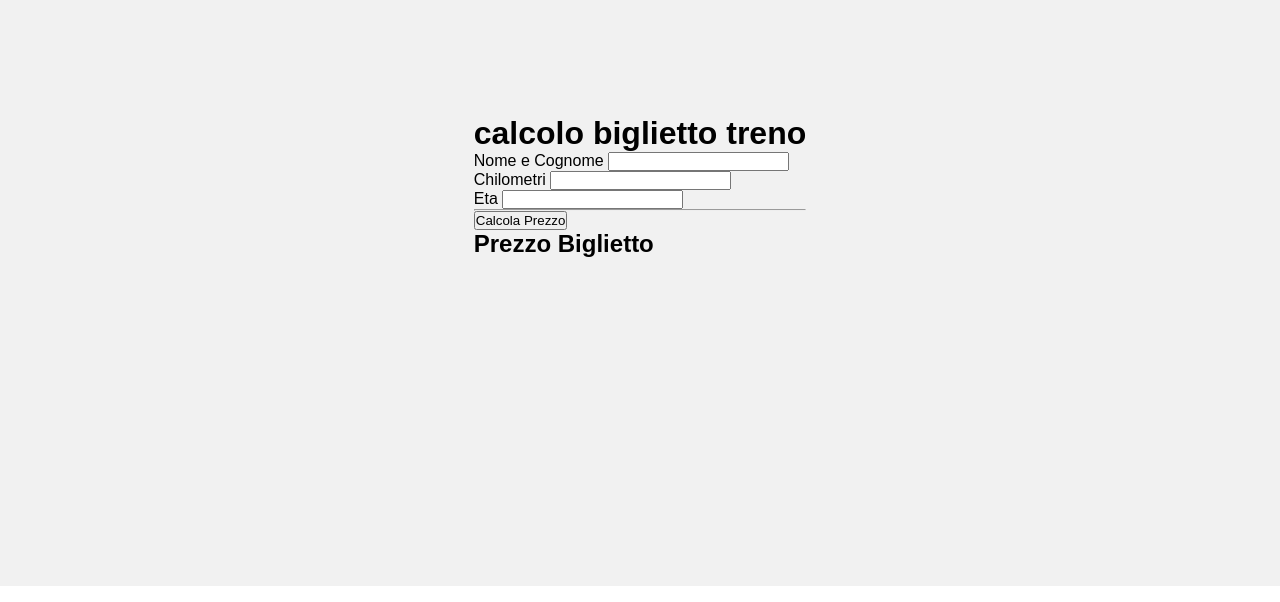
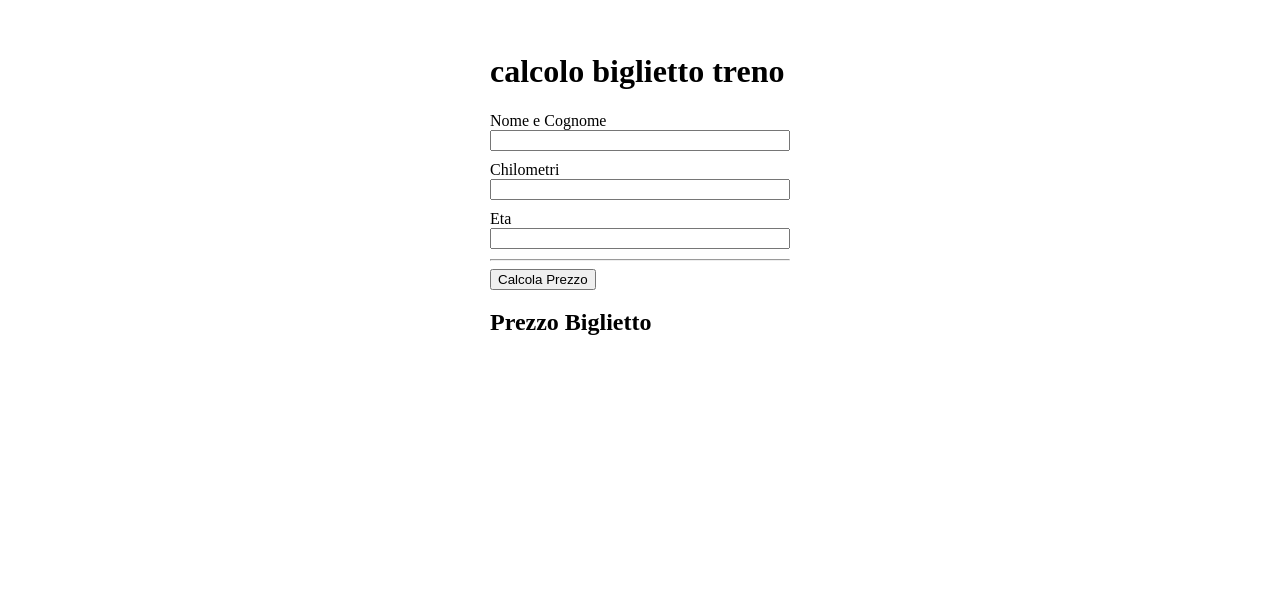
Before and after one commit to Tibaldi-Nicol/js-biglietto-treno-form, a plain HTML site: page js/index.html in a window 1280 px wide. Shown: the part 214-816 px from the top of the page. Drawn offline with Linux system fonts and the light colour scheme.

Commit message:
[FIX]HTML

```diff
--- a/css/style.css
+++ b/css/style.css
@@ -1,19 +1,24 @@
-*{
+
+.container-grande {
+    display: flex;
+    justify-content: center;
+    align-items: center;
+    height: 100vh;
+}
+.container {
+    width: 300px;
+    background-color: ;
+}
+ul {
+    list-style-type: none;
+    padding: 0;
     margin: 0;
-    padding: 0;
+}
+li {
+    text-align: left;
+    margin-bottom: 10px;
+}
+input {
+    width: 100%;
     box-sizing: border-box;
-    font-family: 'Poppins', sans-serif;
 }
-
-.container-grande{
-    width: 100%;
-    height: 100vh;
-    background: #f1f1f1;
-    display: flex;
-    align-items: center;
-    justify-content: center;
-
-}
-ul{
-    list-style: none;
-}
--- a/js/index.html
+++ b/js/index.html
@@ -3,21 +3,22 @@
 <head>
     <meta charset="UTF-8">
     <meta name="viewport" content="width=device-width, initial-scale=1.0">
+    <title>Biglietto Treno JS</title>
     <link rel="stylesheet" href="../css/style.css">
-    <title>Biglietto Treno JS</title>
+
 </head>
 <body>
     <div class="container-grande">
         <div class="container">
             <ul>
-                <li style="text-align: left;"><h1>calcolo biglietto treno</h1></li>
-                <li style="text-align: left;"> Nome e Cognome<label for="name"></label>
+                <li><h1>calcolo biglietto treno</h1></li>
+                <li> Nome e Cognome<label for="name"></label>
                     <input type="name" id="name">
                 </li>
-                <li style="text-align: left;">Chilometri<label for="chilometri"></label>
+                <li>Chilometri<label for="chilometri"></label>
                     <input type="number" id="chilometri">
                 </li>
-                <li style="text-align: left;"> <label for="eta">Eta</label>
+                <li> <label for="eta">Eta</label>
                     <input type="number" id="eta">
                 </li>
             </ul>
```
